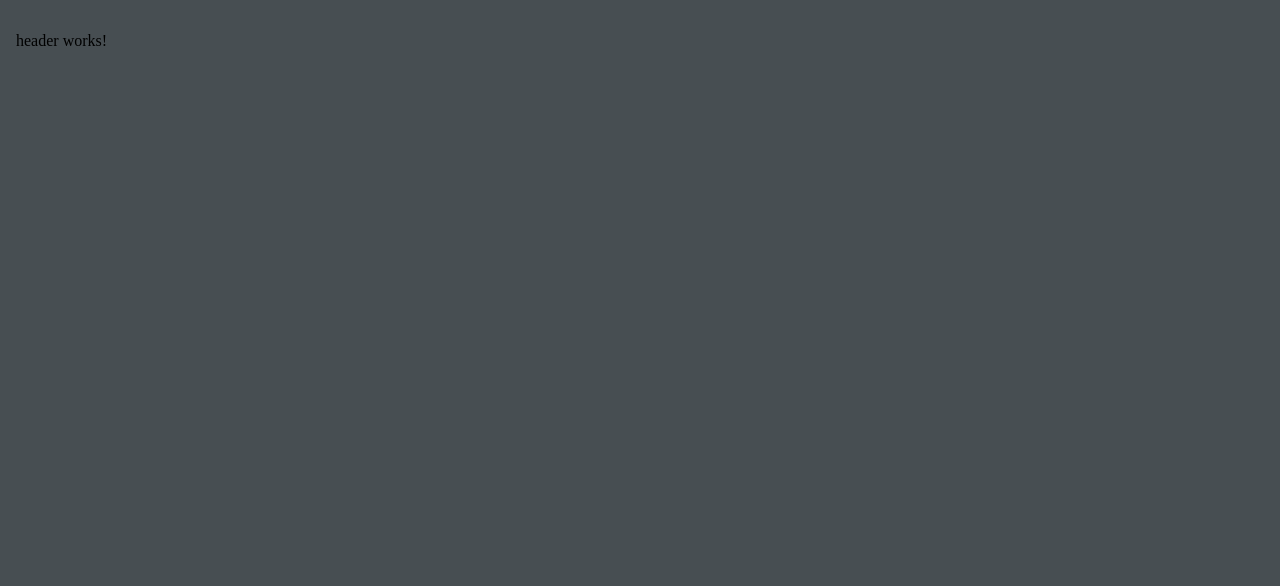
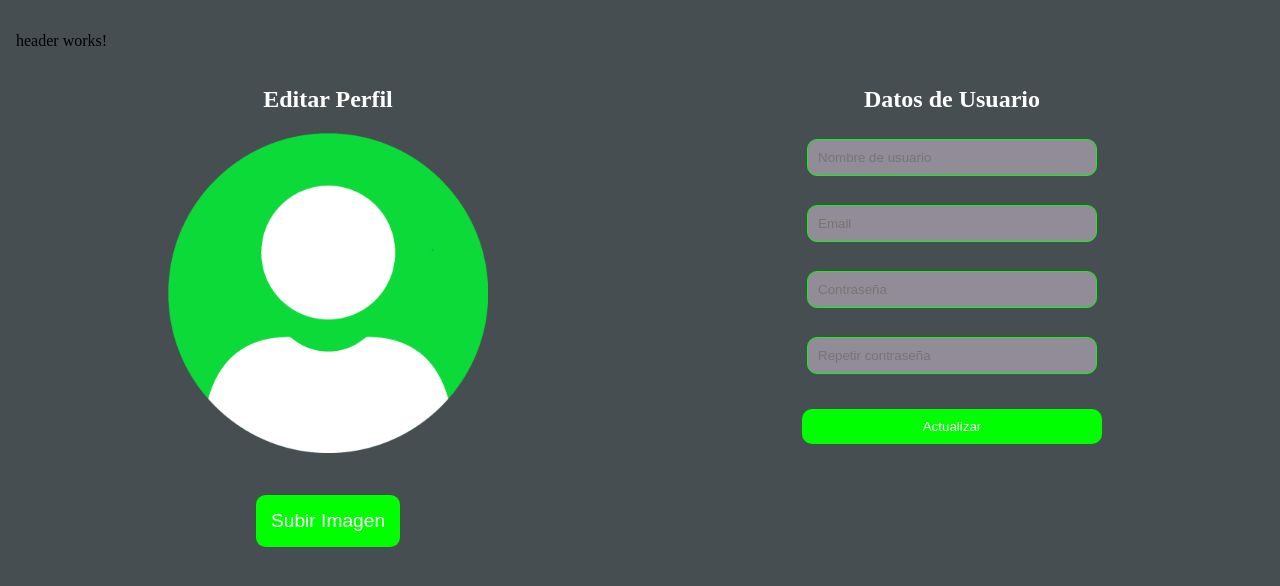
Before and after one commit to pintar9990/AllSportsAngular, an Angular app: page /edit in a window 1280 px wide. Before the commit this address led to /. Shown: the top 586 px of the page. Built offline with nearby package versions, Linux system fonts and the light colour scheme.

Commit message:
Edit Profile Component added.

```diff
--- a/src/app/app.routes.ts
+++ b/src/app/app.routes.ts
@@ -2,11 +2,13 @@ import { Routes } from '@angular/router';
 import {LandingComponent} from "./pages/landing/landing.component";
 import {LoginFormularyComponent} from "./pages/login-formulary/login-formulary.component";
 import {RegisterFormularyComponent} from "./pages/register-formulary/register-formulary.component";
+import {EditProfileComponent} from "./pages/edit-profile/edit-profile.component";
 
 export const routes: Routes = [
   { path: '', redirectTo: '/landing', pathMatch: 'full' },
   { path: 'landing', component: LandingComponent },
   { path: 'login', component: LoginFormularyComponent },
   { path: 'register', component: RegisterFormularyComponent },
+  { path: 'edit', component: EditProfileComponent}
 
 ];
--- /dev/null
+++ b/src/app/pages/edit-profile/edit-profile.component.css
@@ -0,0 +1,119 @@
+/* Estilos para la imagen de perfil y el botón de subir imagen */
+.edit-profile {
+  text-align: center;
+}
+
+.edit-profile > img {
+  max-height: 30em;
+  width: auto;
+  max-width: 100%;
+}
+
+.edit-profile > .upload-image > button {
+  color: var(--white-color);
+  background-color: var(--main-color);
+  padding: 10px;
+  border: none;
+  cursor: pointer;
+  border-radius: 0.5em;
+  font-size: 1em;
+  margin-top: 2em;
+}
+
+/* Estilos para los subtítulos */
+.subtitle {
+  color: var(--white-color); /* Aplica el color blanco a los subtítulos */
+  text-align: center;
+}
+
+/* Estilos para el formulario del lado derecho */
+.forms {
+  text-align: center;
+  width: 300px;
+  margin: auto;
+}
+
+.forms > p {
+  position: relative;
+  display: flex;
+  flex-direction: row;
+  align-items: center;
+  min-height: 50px;
+}
+
+/* Estilos para los campos de entrada */
+input[type=text], input[type=email], input[type=password] {
+  color: var(--white-color);
+  background-color: var(--buttons-bg-color);
+  border: 1px solid var(--main-color);
+  padding: 10px;
+  margin: 5px;
+  border-radius: 0.75em;
+  width: calc(100% - 22px);
+}
+
+/* Estilos para el botón de actualizar */
+.forms > p > input[type=submit] {
+  color: var(--white-color);
+  background-color: var(--main-color);
+  border: none;
+  padding: 10px;
+  margin-top: 10px;
+  border-radius: 0.75em;
+  cursor: pointer;
+  width: 100%;
+}
+
+/* Media queries para ajustes responsivos */
+@media (max-width: 1440px){
+  /* Ajustes para tabletas y mayores */
+  .divider-container {
+    display: flex;
+    flex-direction: row;
+    justify-content: space-between;
+  }
+
+  .side-left, .side-right {
+    width: 50%;
+  }
+
+  .edit-profile > img {
+    max-height: 20em;
+  }
+
+  .subtitle {
+    font-size: 1.5em;
+  }
+
+  .edit-profile, .side-right {
+    margin-bottom: 2em;
+  }
+
+  .edit-profile > .upload-image > button {
+    padding: 15px;
+    font-size: 1.2em;
+  }
+}
+
+@media (max-width: 360px) {
+  /* Ajustes para dispositivos móviles */
+  .divider-container {
+    flex-direction: column;
+  }
+
+  .side-left, .side-right {
+    width: 100%;
+  }
+
+  .edit-profile, .side-right {
+    margin-bottom: 1em;
+  }
+
+  .edit-profile > img {
+    max-height: 10em;
+  }
+
+  .subtitle {
+    font-size: 1.2em;
+  }
+}
--- /dev/null
+++ b/src/app/pages/edit-profile/edit-profile.component.html
@@ -0,0 +1,26 @@
+<div class="divider-container">
+  <div class="side-left">
+    <section>
+      <div class="edit-profile">
+        <h1 class="subtitle">Editar Perfil</h1>
+        <img src="/assets/images/components/generic-avatar.png" alt="Perfil" id="new-profile-picture">
+        <div class="upload-image">
+          <button onclick="document.getElementById('image').click()">Subir Imagen</button>
+          <input type="file" id="image" name="image" style="display: none;" accept="image/*">
+        </div>
+      </div>
+    </section>
+  </div>
+  <div class="side-right">
+    <section>
+      <h1 class="subtitle">Datos de Usuario</h1>
+      <form class="forms" method="post">
+        <p><input type="text" name="username" placeholder="Nombre de usuario" required></p>
+        <p><input type="email" name="email" placeholder="Email" required></p>
+        <p><input type="password" name="password" placeholder="Contraseña" required></p>
+        <p><input type="password" name="re-password" placeholder="Repetir contraseña" required></p>
+        <p><input type="submit" value="Actualizar" onclick="updateBeingLoggedIn()"></p>
+      </form>
+    </section>
+  </div>
+</div>
```
Also changed, not shown: src/app/pages/edit-profile/edit-profile.component.ts (added, +12 -0 lines), 1 other file (tests, documents, lock files or other folders).
